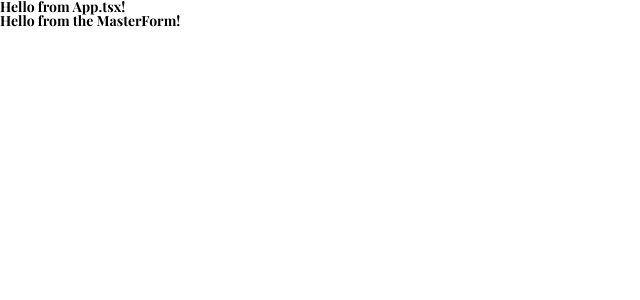
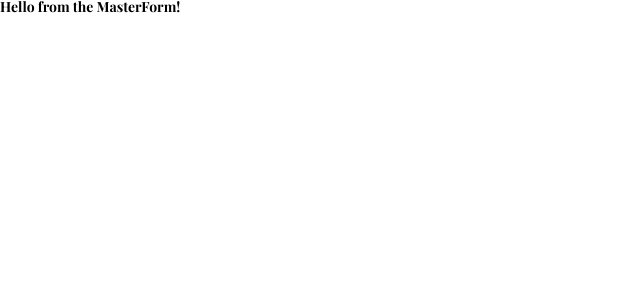
Before and after one commit to andrews1022/trustic-wealth-management-survey-react-typescript, a React (Create React App) app: page / in a window 1280 px wide. Shown: the top 300 px of the page, without its empty margins (0-640 px from the left). Built offline with nearby package versions, Linux system fonts and the light colour scheme.

Commit message:
updated context typing

```diff
--- a/src/App.tsx
+++ b/src/App.tsx
@@ -1,4 +1,4 @@
-import React, { useReducer } from 'react';
+import React, { useMemo, useReducer } from 'react';
 
 // context
 import FormContext from './context/FormContext';
@@ -8,15 +8,14 @@ import { formReducer, initialFormState } from './reducer/formReducer';
 import MasterForm from './components/MasterForm';
 
 const App = () => {
-	const { Provider } = FormContext;
-
 	const [state, dispatch] = useReducer(formReducer, initialFormState);
 
+	const memoizedContext = useMemo(() => ({ formDispatch: dispatch, formState: state }), []);
+
 	return (
-		<Provider value={{ formState: state, formDispatch: dispatch }}>
-			<h1>Hello from App.tsx!</h1>
+		<FormContext.Provider value={memoizedContext}>
 			<MasterForm />
-		</Provider>
+		</FormContext.Provider>
 	);
 };
 
--- a/src/context/FormContext.ts
+++ b/src/context/FormContext.ts
@@ -1,6 +1,8 @@
 import { createContext } from 'react';
-// import { initialFormState } from '../reducer/formReducer';
 
-const FormContext = createContext({});
+// types
+import { FormState } from '../types/types';
+
+const FormContext = createContext<FormState | {}>({});
 
 export default FormContext;
--- a/src/reducer/formReducer.ts
+++ b/src/reducer/formReducer.ts
@@ -1,14 +1,5 @@
-/* eslint-disable default-param-last */
-
-// import { Option } from '../types/types';
-
-type FormState = {
-	checkedOptions: string[];
-	currentQuestion: number;
-	currentStep: number;
-	formIsSubmitted: boolean;
-	isModalOpen: boolean;
-};
+// types
+import { FormState, FormActions } from '../types/types';
 
 export const initialFormState: FormState = {
 	checkedOptions: [],
@@ -18,17 +9,7 @@ export const initialFormState: FormState = {
 	isModalOpen: false
 };
 
-export type Actions =
-	| { type: 'CLOSE_MODAL' }
-	| { type: 'FORM_IS_SUBMITTED' }
-	| { type: 'FORM_IS_NOT_SUBMITTED' }
-	| { type: 'INCREMENT_CURRENT_STEP' }
-	| { type: 'INCREMENT_CURRENT_STEP_AND_QUESTION' }
-	| { type: 'OPEN_MODAL' }
-	| { type: 'OPTION_CHECKED'; payload: string }
-	| { type: 'RESTART_SURVEY' };
-
-export const formReducer = (state: FormState, action: Actions): FormState => {
+export const formReducer = (state: FormState, action: FormActions): FormState => {
 	switch (action.type) {
 		case 'CLOSE_MODAL': {
 			return { ...state, isModalOpen: false };
```
Also changed, not shown: src/types/types.ts (+18 -0 lines).
